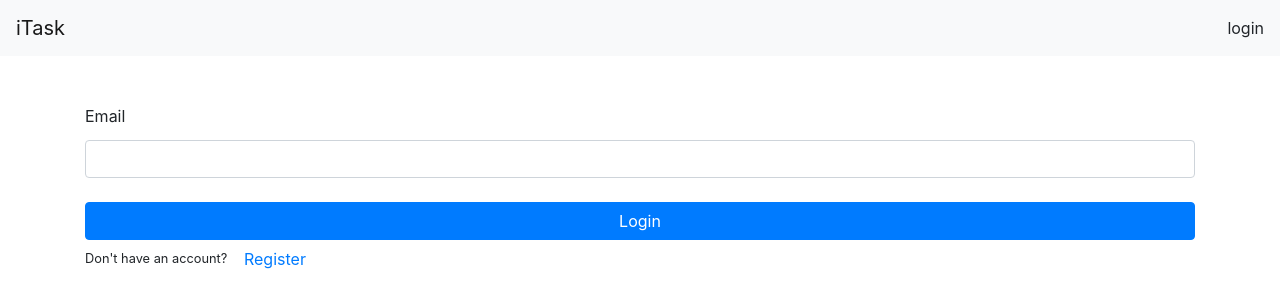
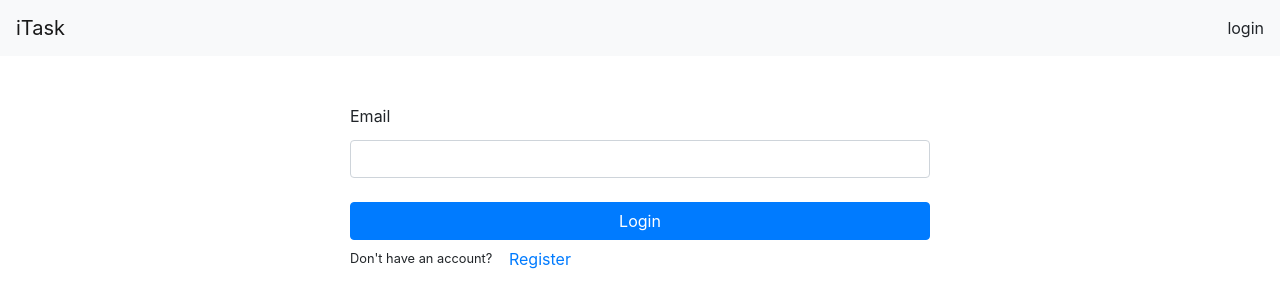
Before and after one commit to kd-kinuthiadavid/iTask, a React (Create React App) app in the folder client/: page /login in a window 1280 px wide. Shown: the top 308 px of the page. Built offline with nearby package versions, Linux system fonts and the light colour scheme.

Commit message:
Forms - adjust the width of the form components

```diff
--- a/client/src/Auth/Login/index.js
+++ b/client/src/Auth/Login/index.js
@@ -6,6 +6,7 @@ import { Formik, Form, Field, ErrorMessage } from "formik";
 import * as Yup from "yup";
 import { Button, Label, UncontrolledAlert } from "reactstrap";
 import isEmpty from "lodash/isEmpty";
+import { FormWrapper } from "../../styles";
 
 import { loginUser } from "../../redux/actions/authActions";
 
@@ -35,6 +36,7 @@ const Login = ({ history, auth, errors, loginUser }) => {
     });
   };
   return (
+    <FormWrapper className="container">
       <Formik
         initialValues={initialValues}
         onSubmit={onSubmit}
@@ -69,6 +71,7 @@ const Login = ({ history, auth, errors, loginUser }) => {
           </small>
         </Form>
       </Formik>
+    </FormWrapper>
   );
 };
 
--- a/client/src/Auth/Register/index.js
+++ b/client/src/Auth/Register/index.js
@@ -6,6 +6,7 @@ import * as Yup from "yup";
 import { connect } from "react-redux";
 import { Button, Label, UncontrolledAlert } from "reactstrap";
 import isEmpty from "lodash/isEmpty";
+import { FormWrapper } from "../../styles";
 
 import { registerUser } from "../../redux/actions/authActions";
 
@@ -42,6 +43,7 @@ const Register = ({ registerUser, errors, history, isAdmin, redirectPath }) => {
     });
   };
   return (
+    <FormWrapper className="container">
       <Formik
         initialValues={initialValues}
         onSubmit={onSubmit}
@@ -121,6 +123,7 @@ const Register = ({ registerUser, errors, history, isAdmin, redirectPath }) => {
           </small>
         </Form>
       </Formik>
+    </FormWrapper>
   );
 };
 
--- a/client/src/Tasks/index.js
+++ b/client/src/Tasks/index.js
@@ -8,6 +8,7 @@ import { connect } from "react-redux";
 import PropTypes from "prop-types";
 import emailjs from "emailjs-com";
 import { withRouter } from "react-router-dom";
+import { FormWrapper } from "../styles";
 
 // initialize emialjs
 emailjs.init("user_TcSW9Ucj4DT9jNZ8bGu7R");
@@ -137,6 +138,7 @@ const Task = ({ auth, history }) => {
   }, []);
 
   return (
+    <FormWrapper className="container">
       <Formik
         initialValues={initialValues}
         onSubmit={onSubmit}
@@ -219,6 +221,7 @@ const Task = ({ auth, history }) => {
           </Button>
         </Form>
       </Formik>
+    </FormWrapper>
   );
 };
 
--- /dev/null
+++ b/client/src/styles.js
@@ -0,0 +1,11 @@
+import styled from "styled-components";
+
+export const FormWrapper = styled.div`
+  display: flex;
+  justify-content: center;
+  width: 80vw;
+
+  @media (min-width: 768px) {
+    width: 50vw;
+  }
+`;
```
Lines whose indentation alone changed are shown as unchanged.
